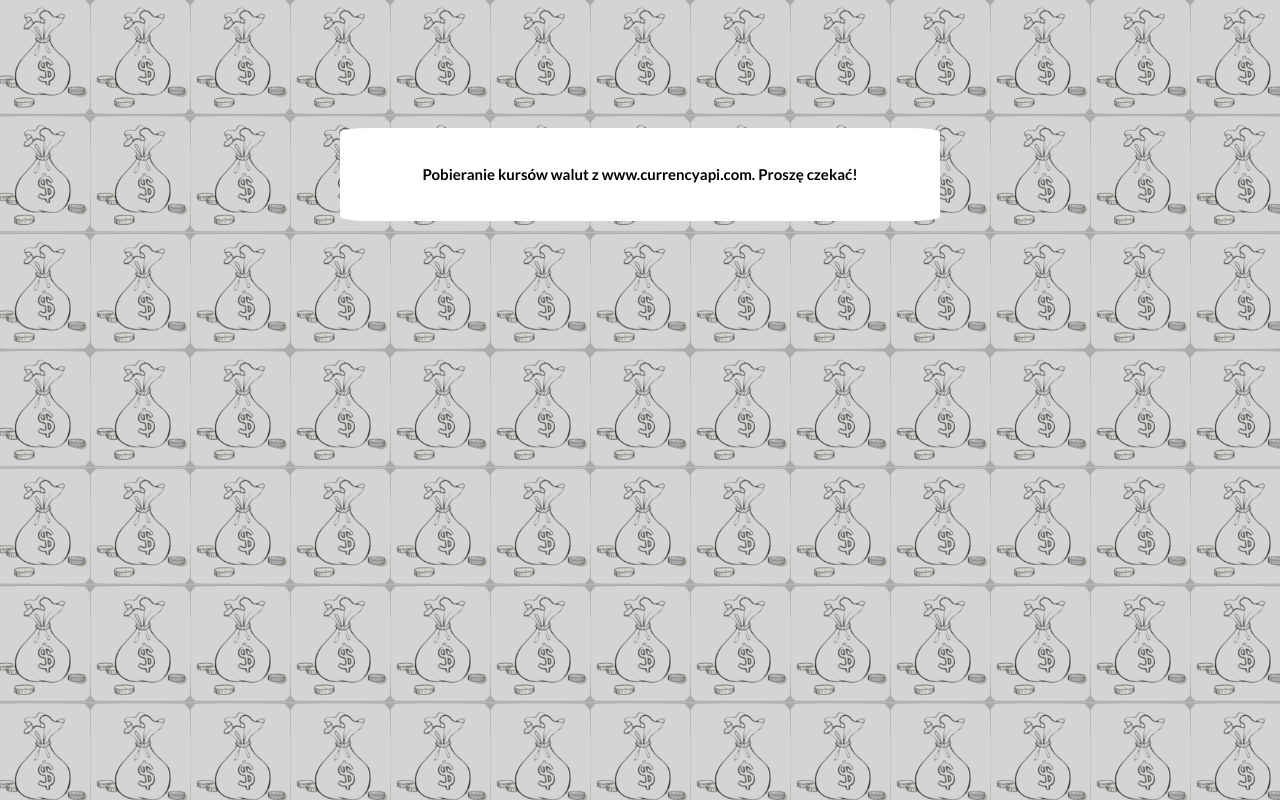
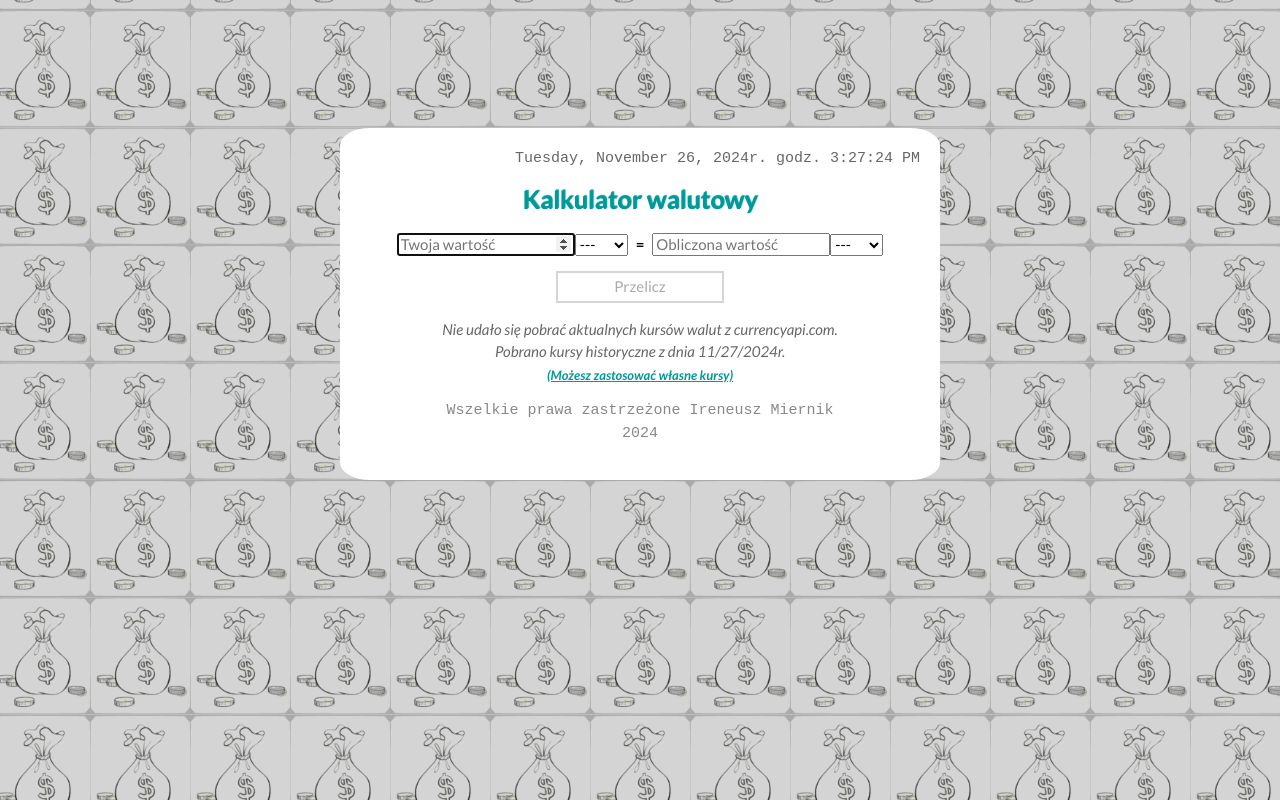
Before and after one commit to irekmiernik/currency-calculator, a React (Create React App) app: page / in a window 1280 px wide. Built offline with nearby package versions, Linux system fonts and the light colour scheme; no server answers.

Commit message:
Refactorization useGetAPIRatesvand App.js

```diff
--- a/src/App.js
+++ b/src/App.js
@@ -5,9 +5,9 @@ import { Main } from "./Main";
 
 export default function App() {
 
-  const { requestState } = useGetAPIRates();
+  const { requestState, stateAPI } = useGetAPIRates();
 
-  if (requestState >= 0 && requestState <= 3) {
+  if (stateAPI === 0 && (requestState === 2 || requestState === 3)) {
     return (<Container> <Getter /> </Container>);
   } else {
     return (<Container> <Main /> </Container>);
--- a/src/useGetAPIRates.js
+++ b/src/useGetAPIRates.js
@@ -3,19 +3,19 @@ import { useState } from "react";
 export const useGetAPIRates = () => {
 
   const [stateAPI, setStateAPI] = useState(0);
-  let requestState;
 
   const request = new XMLHttpRequest();
   request.responseType = "json";
   request.open("GET",
     "https://api.currencyapi.com/v3/latest?apikey=cur_live_39dcUeauuADbfc4CKypSdtm3n6uab6C1bnpQ8U6O&currencies=EUR%2CUSD%2CGBP%2CCHF%2CJPY&base_currency=PLN");
+  let requestState = request.readyState;
   if ((JSON.parse(localStorage.getItem("initialRates")) === null) ||
     (new Intl.DateTimeFormat().format(
       Date.parse(JSON.parse(localStorage.getItem("initialRates")).meta.last_updated_at))
       !== new Intl.DateTimeFormat().format(Date.now()))) {
     request.onloadend = () => {
-      const status = request.status;
-      if (status === 200) localStorage.setItem("initialRates", JSON.stringify(request.response));
+      if (request.status === 200)
+        localStorage.setItem("initialRates", JSON.stringify(request.response));
       setStateAPI(1);
     };
     request.send();
```
